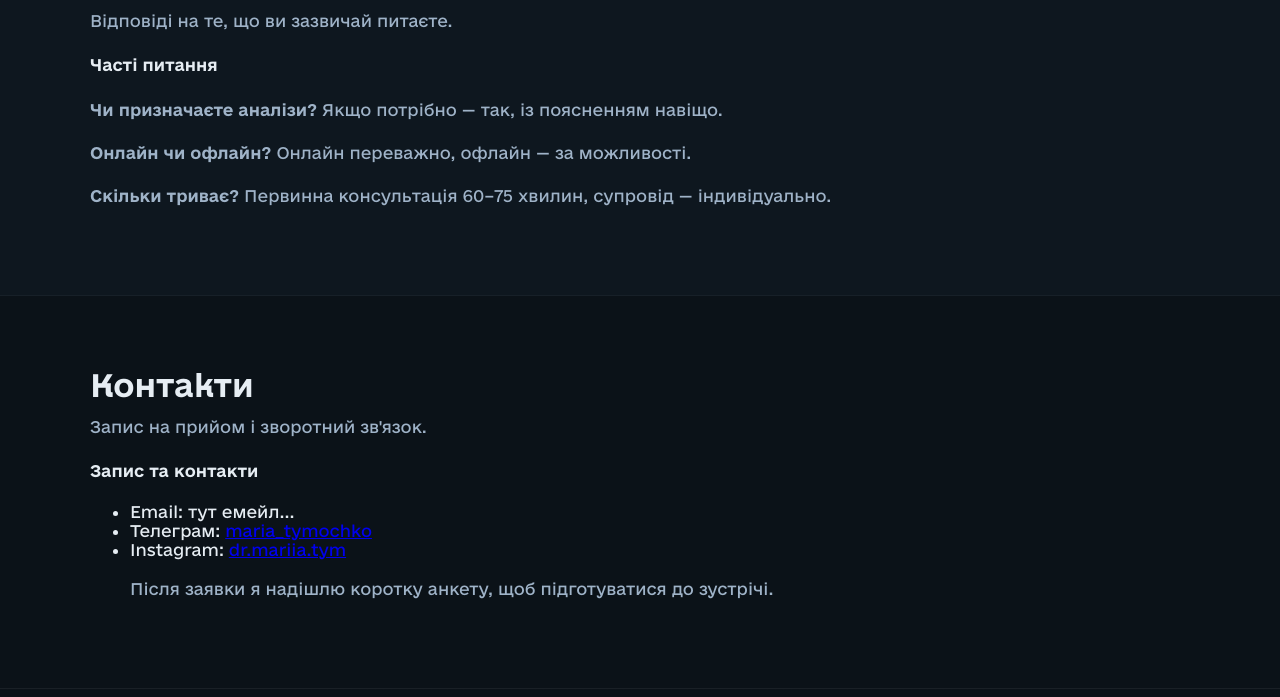
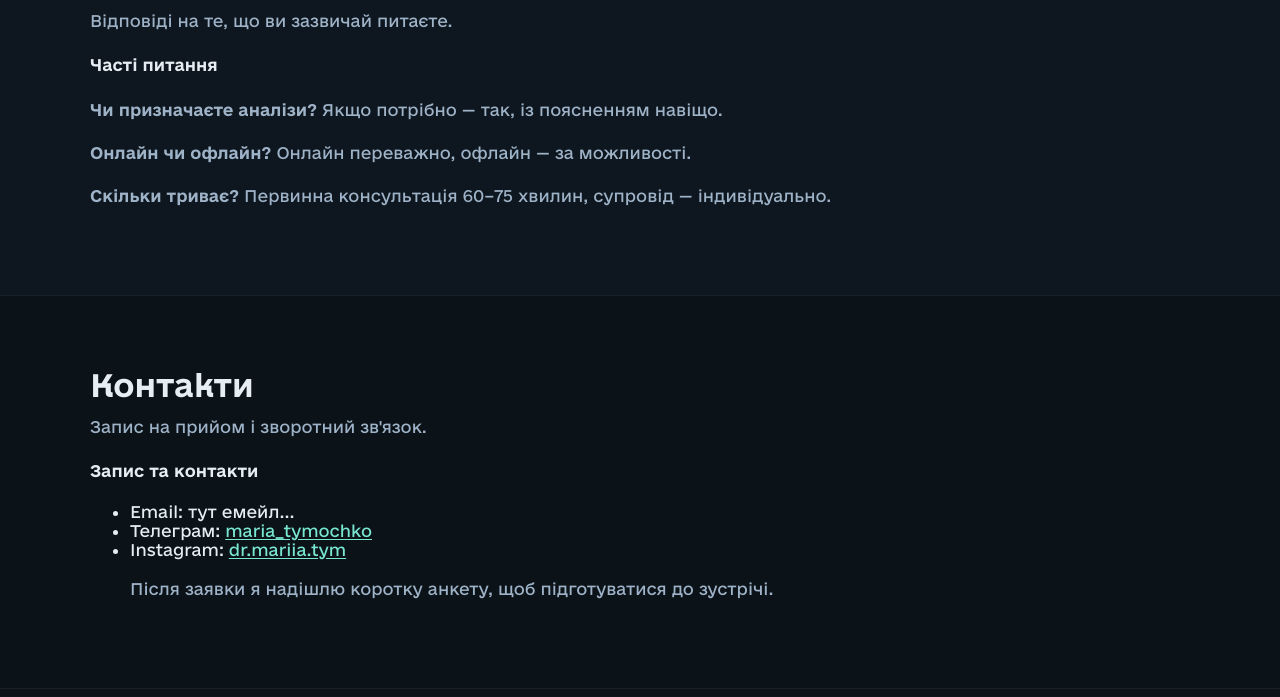
Before and after one commit to mariia-tymochko/mariia-tymochko.github.io, a website: page index.html in a window 1280 px wide. Shown: the part 2503-3200 px from the top of the page. Drawn offline with nearby package versions, Linux system fonts and the light colour scheme.

Commit message:
style(contact): make links green for better contrast

```diff
--- a/styles/main.css
+++ b/styles/main.css
@@ -183,6 +183,11 @@ p{color:var(--muted); line-height:1.7; margin:.5rem 0 1rem}
 .reveal{opacity:0; transform:translateY(16px); transition:opacity .6s ease, transform .6s ease}
 .reveal.in{opacity:1; transform:translateY(0)}
 
+/* Contact section links */
+#contact .content a{color:var(--primary); text-decoration:underline; text-underline-offset:2px}
+#contact .content a:hover{color:#b3ffe6}
+#contact .content a:visited{color:var(--primary)}
+
 /* Responsive */
 @media (max-width: 860px){
   .site-nav{display:none}
```
